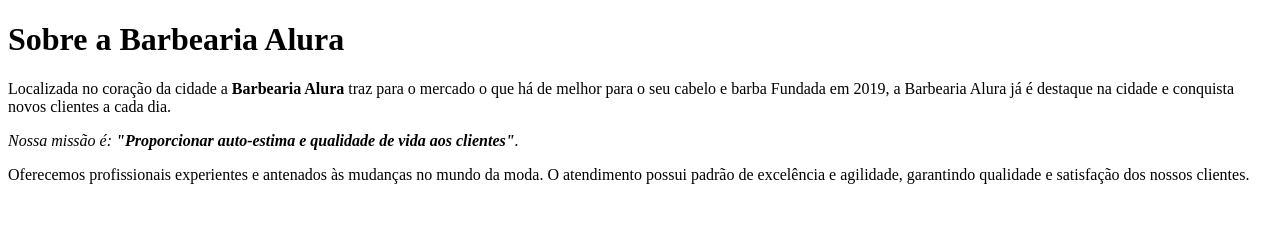
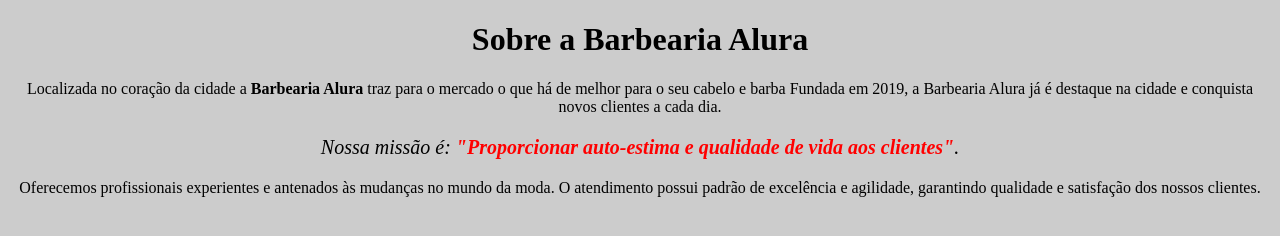
Before and after one commit to Camavles/Front-end-alura, a plain HTML site: page index.html in a window 1280 px wide. Drawn offline with Linux system fonts and the light colour scheme.

Commit message:
:construction: update

```diff
--- a/index.html
+++ b/index.html
@@ -3,12 +3,15 @@
 <head>
     <meta charset="UTF-8">
     <title>Barbearia Alura</title>
+    <link rel="stylesheet" href="style.css">
+
 </head>
 <body>
-    <h1>Sobre a Barbearia Alura</h1>
+    <h1 style="text-align:center;">Sobre a Barbearia Alura</h1>
+
     <p>Localizada no coração da cidade a <strong>Barbearia Alura</strong> traz para o mercado o que há de melhor para o seu cabelo e barba Fundada em 2019, a Barbearia Alura já é destaque na cidade e conquista novos clientes a cada dia.</p>
 
-    <p><em>Nossa missão é: <strong>"Proporcionar auto-estima e qualidade de vida aos clientes"</strong>.</em></p>
+    <p style="font-size: 20px;"><em>Nossa missão é: <strong>"Proporcionar auto-estima e qualidade de vida aos clientes"</strong>.</em></p>
 
     <p>Oferecemos profissionais experientes e antenados às mudanças no mundo da moda. O atendimento possui padrão de excelência e agilidade, garantindo qualidade e satisfação dos nossos clientes.</p>
 
--- /dev/null
+++ b/style.css
@@ -0,0 +1,11 @@
+body {
+    background: #CCCCCC
+}
+
+p {
+    text-align: center;
+}
+
+em strong {
+    color: #FF0000
+}
```
